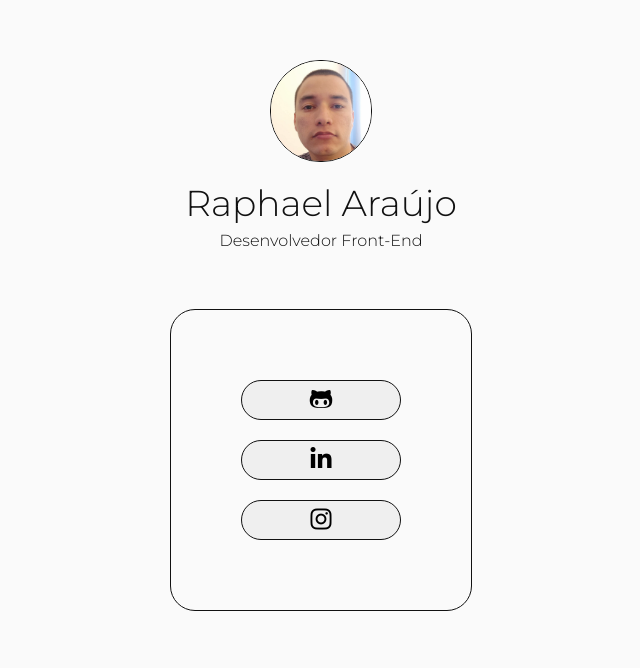
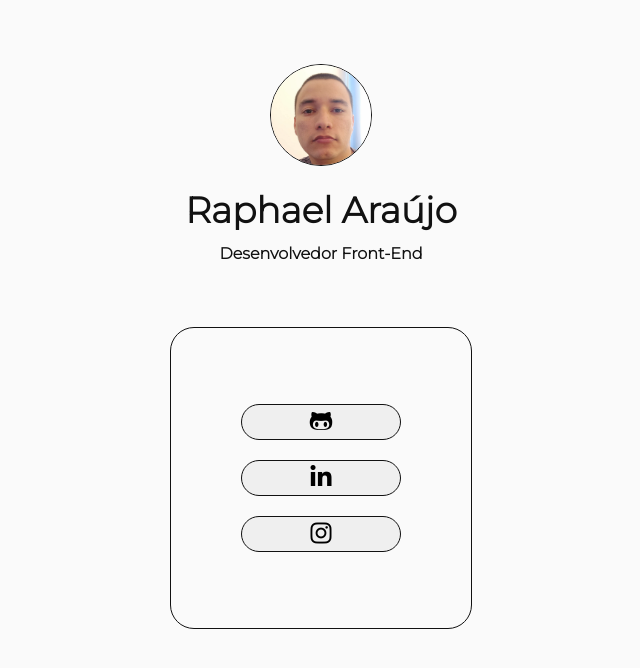
Before and after one commit to rwsaraujo/link-tree, a plain HTML site: page index.html in a window 1280 px wide. Shown: the whole page, without its empty margins (319-959 px from the left). Drawn offline with Linux system fonts and the light colour scheme.

Commit message:
refactor index.html, style.css and perfil photo

```diff
--- a/assets/css/index.css
+++ b/assets/css/index.css
@@ -1,7 +1,10 @@
-@import url('https://fonts.googleapis.com/css2?family=Montserrat:wght@300&display=swap');
+* {
+  margin: 0;
+  padding: 0;
+}
 
 body {
-    font-family: 'Montserrat', sans-serif;
+  font-family: "Montserrat", sans-serif;
   font-weight: 300;
 }
 
@@ -15,12 +18,12 @@ body {
 
 .border {
   border: 1px solid #111;
-    border-radius: 25px;
+  border-radius: 1.5rem;
 }
 
 .main {
-    width: calc(100% - 20px);
-    gap: 60px;
+  width: calc(100% - 1.25rem);
+  gap: 4rem;
   margin: 0 auto;
 }
 
@@ -31,17 +34,17 @@ body {
 }
 
 .main-profile {
-    gap: 20px;
-    margin: 60px auto 0;
+  gap: 1.15rem;
+  margin: 4rem auto 0;
 }
 
 .main-profile-picture img {
-    width: 100px;
-    border-radius: 50px;
+  width: 6.25rem;
+  border-radius: 50%;
 }
 
 .main-profile-info {
-    gap: 12px;
+  gap: 0.75rem;
 }
 
 .main-profile-info h1 {
@@ -53,20 +56,21 @@ body {
 }
 
 .main-links {
-    width: 300px;
-    height: 300px;
+  width: 18.75rem;
+  height: 18.75rem;
   justify-content: center;
 }
 
-.main-links button, .main-links button:hover {
-    transition: .3s;
+.main-links button,
+.main-links button:hover {
+  transition: 0.4s;
 }
 
 .main-links button {
-    width: 160px;
-    height: 40px;
+  width: 10rem;
+  height: 2.25rem;
   font-size: 1.5rem;
-    margin: 10px 0;
+  margin: 0.625rem 0;
   cursor: pointer;
 }
 
--- a/assets/css/reset.css
+++ /dev/null
@@ -1,48 +0,0 @@
-/* http://meyerweb.com/eric/tools/css/reset/
-v2.0 | 20110126
-License: none (public domain)
-*/
-
-html, body, div, span, applet, object, iframe,
-h1, h2, h3, h4, h5, h6, p, blockquote, pre,
-a, abbr, acronym, address, big, cite, code,
-del, dfn, em, img, ins, kbd, q, s, samp,
-small, strike, strong, sub, sup, tt, var,
-b, u, i, center,
-dl, dt, dd, ol, ul, li,
-fieldset, form, label, legend,
-table, caption, tbody, tfoot, thead, tr, th, td,
-article, aside, canvas, details, embed,
-figure, figcaption, footer, header, hgroup,
-menu, nav, output, ruby, section, summary,
-time, mark, audio, video {
-    margin: 0;
-    padding: 0;
-    border: 0;
-    font-size: 100%;
-    font: inherit;
-    vertical-align: baseline;
-}
-/* HTML5 display-role reset for older browsers */
-article, aside, details, figcaption, figure,
-footer, header, hgroup, menu, nav, section {
-    display: block;
-}
-body {
-    line-height: 1;
-}
-ol, ul {
-    list-style: none;
-}
-blockquote, q {
-    quotes: none;
-}
-blockquote:before, blockquote:after,
-q:before, q:after {
-    content: '';
-    content: none;
-}
-table {
-    border-collapse: collapse;
-    border-spacing: 0;
-}
--- a/index.html
+++ b/index.html
@@ -1,12 +1,20 @@
 <!DOCTYPE html>
 <html lang="pt-BR">
+
 <head>
     <meta charset="UTF-8">
     <meta name="viewport" content="width=device-width, initial-scale=1.0">
+    <!-- Favicon -->
     <link rel="shortcut icon" href="./assets/img/favicon.ico" type="image/x-icon">
-        <link rel="stylesheet" href="./assets/css/reset.css">
+    <!-- Google Fonts -->
+    <link rel="preconnect" href="https://fonts.googleapis.com">
+    <link rel="preconnect" href="https://fonts.gstatic.com" crossorigin>
+    <link href="https://fonts.googleapis.com/css2?family=Montserrat:wght@300&display=swap" rel="stylesheet">
+    <!-- FontAwesome -->
+    <script src="https://kit.fontawesome.com/965969d691.js" crossorigin="anonymous"></script>
+    <!-- CSS -->
     <link rel="stylesheet" href="./assets/css/index.css">
-        <script src="https://kit.fontawesome.com/965969d691.js" crossorigin="anonymous"></script>
+    <!-- Page Title -->
     <title>Raphael Araújo Front-End</title>
 </head>
 
@@ -14,7 +22,7 @@
     <div class="main column">
         <div class="main-profile column">
             <div class="main-profile-picture">
-                    <img class="border" src="./assets/img/ft_perfil.jpg" alt="Raphael Araújo">
+                <img class="border" src="./assets/img/perfil.jpg" alt="Raphael Araújo">
             </div>
             <div class="main-profile-info column">
                 <div>
@@ -33,4 +41,5 @@
         </div>
     </div>
 </body>
+
 </html>
```
Also changed, not shown: assets/img/perfil.jpg (renamed from assets/img/ft_perfil.jpg). Lines whose indentation alone changed are shown as unchanged.
